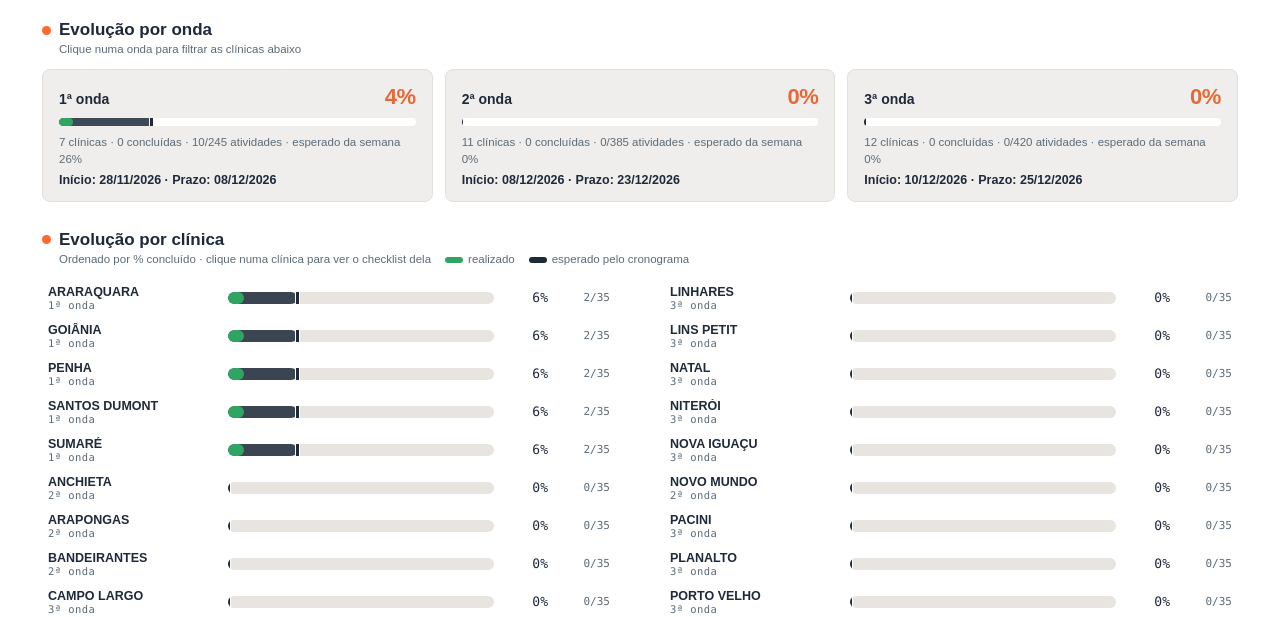
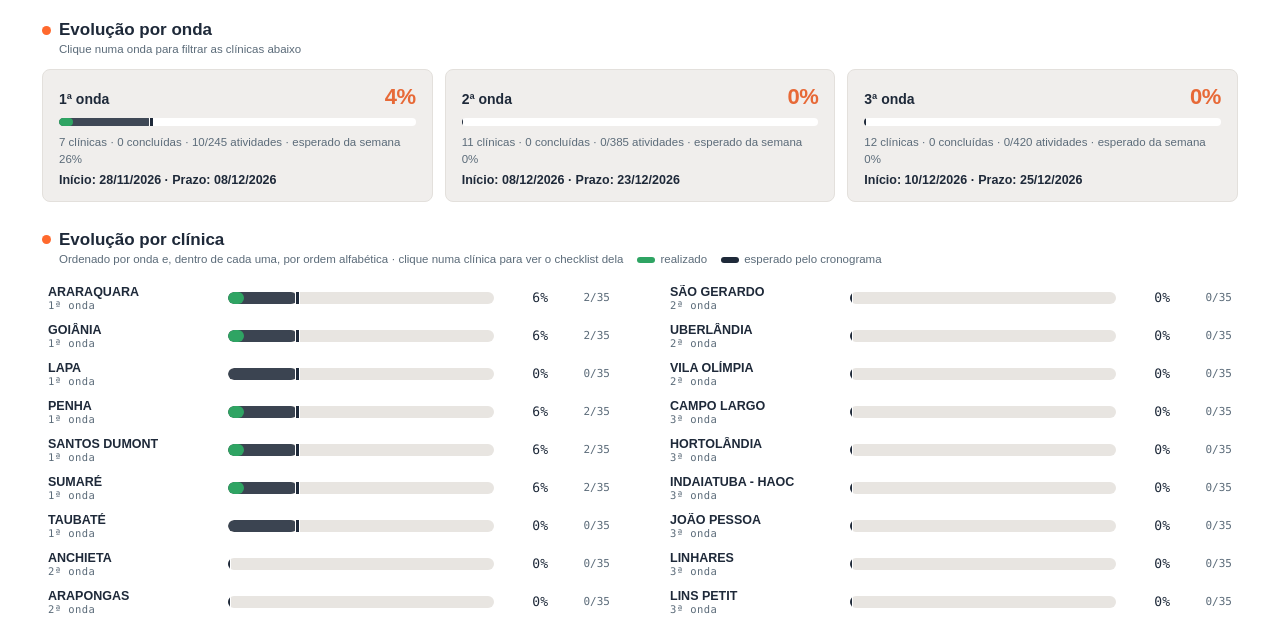
Before and after one commit to takingchecklist/takingchecklist.github.io, a plain HTML site: page index.html in a window 1280 px wide. Shown: the part 335-952 px from the top of the page. Drawn offline with Linux system fonts and the light colour scheme.

Commit message:
Atualiza checklist: 10/1050 tarefas (1.0%)

```diff
--- a/index.html
+++ b/index.html
@@ -204,12 +204,12 @@ function filtrarOnda(i) {
 }
 function viewG() {
   const os = ondas();
-  const cs = [...D.clinicas].filter(c => !filtroOnda || (c.onda || 'Sem onda') === filtroOnda).sort((a, b) => b.pct - a.pct || a.nome.localeCompare(b.nome, 'pt-BR'));
+  const cs = [...D.clinicas].filter(c => !filtroOnda || (c.onda || 'Sem onda') === filtroOnda).sort((a, b) => (a.onda || 'zzz').localeCompare(b.onda || 'zzz', 'pt-BR', {numeric: true}) || a.nome.localeCompare(b.nome, 'pt-BR'));
   const rows = cs.map(c => `<a class="brow" href="#/c/${encodeURIComponent(c.id)}"><span class="nm">${esc(c.nome)}<small>${esc(c.onda || '')}</small></span>${barra(c.pct, espC(c))}<span class="bv">${P(c.pct)}%</span><span class="bx">${c.concluidas}/${c.aplicaveis}</span></a>`).join('');
   const cards = os.map((o, i) => `<button type="button" class="onda${filtroOnda === o.nome ? ' on' : ''}" onclick="filtrarOnda(${i})"><div class="t"><b>${esc(o.nome)}</b><span>${P(o.pct)}%</span></div>${barra(o.pct, o.esp)}<div class="s">${o.cs.length} clínicas · ${o.feitas} concluídas · ${o.conc}/${o.ap} atividades${o.esp === null ? '' : ' · esperado da semana ' + P(o.esp) + '%'}</div><div class="pz">${o.inicio ? 'Início: ' + fD(o.inicio) + ' · ' : ''}${o.prazo ? 'Prazo: ' + fD(o.prazo) : 'Prazo a definir'}</div></button>`).join('');
   const limpar = filtroOnda ? `<button type="button" class="lnk" onclick="filtrarOnda(${os.findIndex(o => o.nome === filtroOnda)})">ver todas as ondas</button>` : '';
   return kpiG() + `<section class="blk" style="padding-bottom:6px"><h3>Evolução por onda</h3><div class="sub2">Clique numa onda para filtrar as clínicas abaixo</div><div class="ondas">${cards}</div></section>`
-    + `<section class="blk"><h3>Evolução por clínica${filtroOnda ? ' · ' + esc(filtroOnda) : ''}${limpar}</h3><div class="sub2">Ordenado por % concluído · clique numa clínica para ver o checklist dela${esp(D.clinicas) === null ? '' : '<span class="lg"><i></i>realizado</span><span class="lg"><i class="e"></i>esperado pelo cronograma</span>'}</div><div class="rank" style="--rows:${Math.ceil(cs.length / 2)}">${rows}</div></section>`;
+    + `<section class="blk"><h3>Evolução por clínica${filtroOnda ? ' · ' + esc(filtroOnda) : ''}${limpar}</h3><div class="sub2">Ordenado por onda e, dentro de cada uma, por ordem alfabética · clique numa clínica para ver o checklist dela${esp(D.clinicas) === null ? '' : '<span class="lg"><i></i>realizado</span><span class="lg"><i class="e"></i>esperado pelo cronograma</span>'}</div><div class="rank" style="--rows:${Math.ceil(cs.length / 2)}">${rows}</div></section>`;
 }
 
 function porTipo(c) {
```
